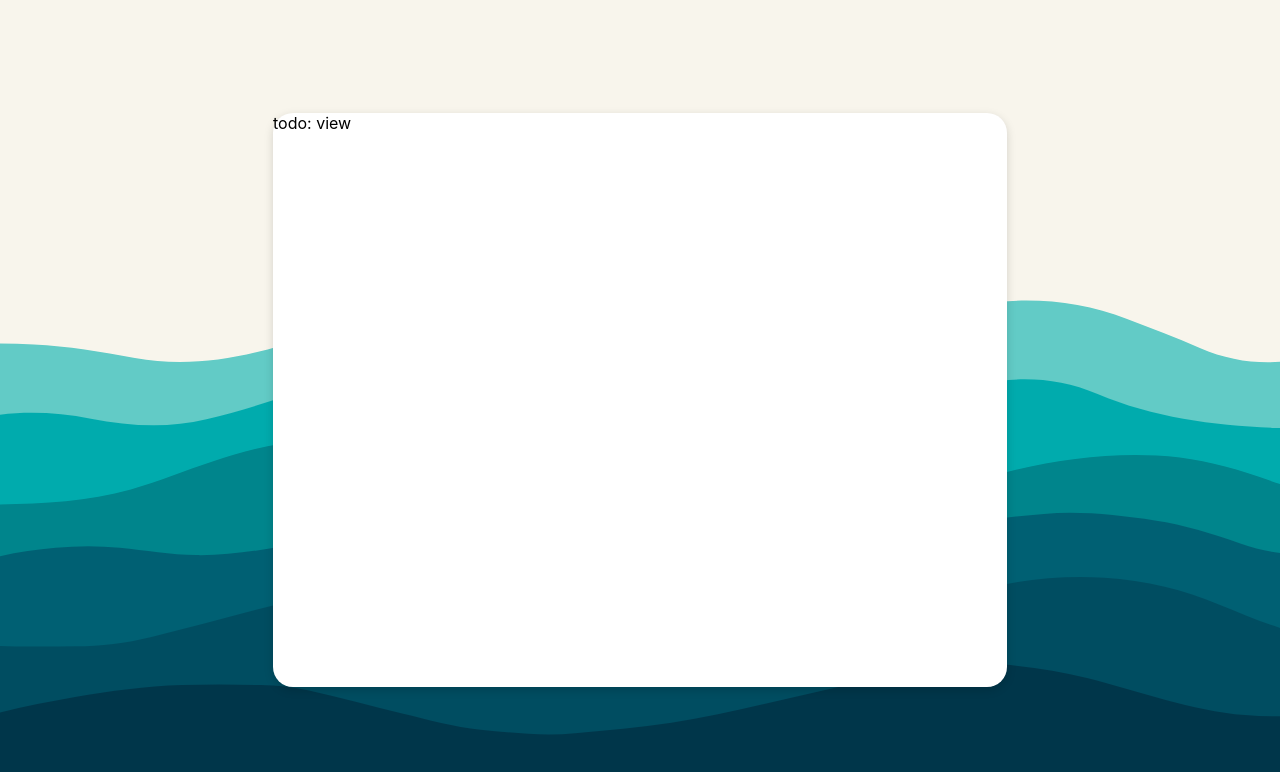
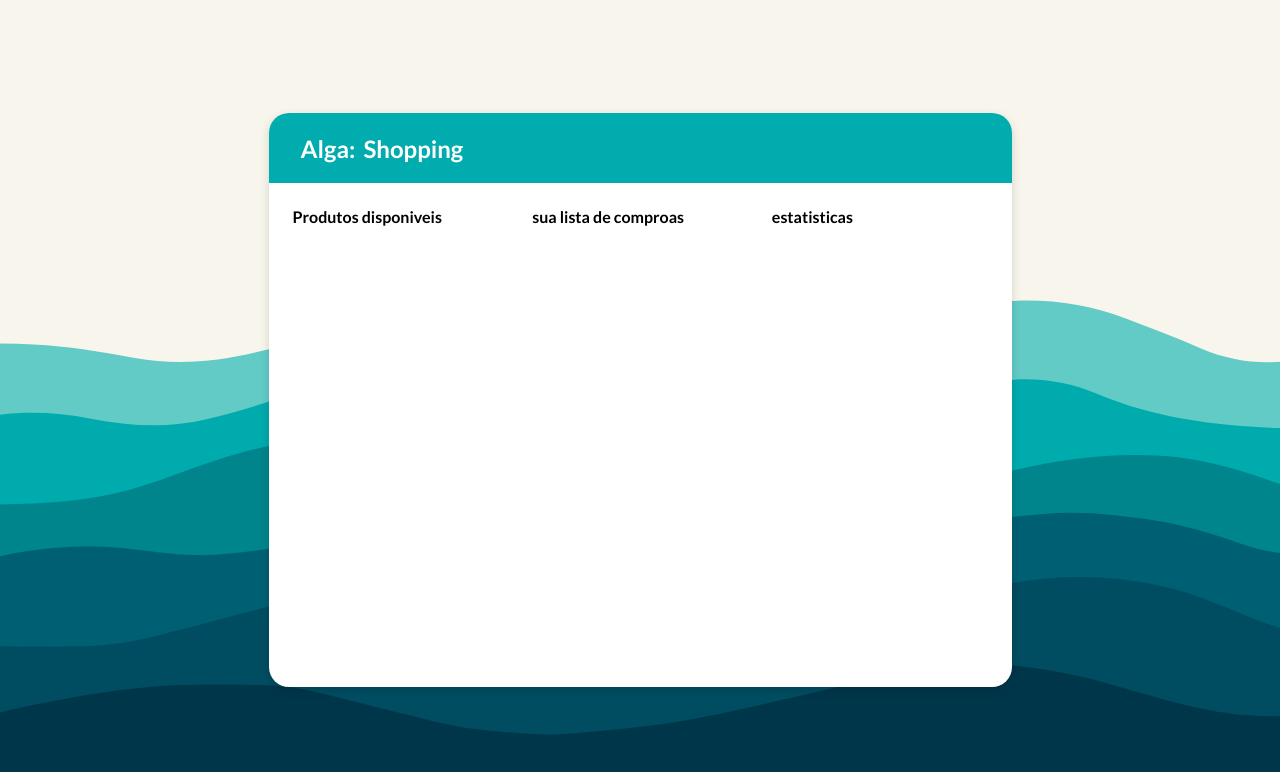
Before and after one commit to andermsilva/algashopp, a React (Create React App) app: page / in a window 1280 px wide. Shown: the top 772 px of the page. Built offline with nearby package versions, Linux system fonts and the light colour scheme.

Commit message:
add_stage_layuot

```diff
--- a/public/index.html
+++ b/public/index.html
@@ -15,6 +15,7 @@
       user's mobile device or desktop. See https://developers.google.com/web/fundamentals/web-app-manifest/
     -->
     <link rel="manifest" href="%PUBLIC_URL%/manifest.json" />
+    <link href="https://fonts.googleapis.com/css2?family=Lato:ital,wght@0,700;0,900;1,400&display=swap" rel="stylesheet">
     <!--
       Notice the use of %PUBLIC_URL% in the tags above.
       It will be replaced with the URL of the `public` folder during the build.
--- a/src/components/App/App.jsx
+++ b/src/components/App/App.jsx
@@ -1,16 +1,34 @@
 import React from 'react';
-import {Wrapper, Container} from './App.styles'
-
+import AppContainer from '../AppContainer';
+import AppHeader from '../AppHeader';
+import { Container, Wrapper } from './App.styles'
 
 function App(){
+
     return(
+         <Wrapper >
 
-        <Wrapper >
+         <Container>
+           <AppHeader/>
+           <AppContainer
+              left={<div>
+                  Produtos disponiveis
+              </div>
 
-           <Container >
-               todo: view
-           </Container>
+              }
+              middle={<div>
+                   sua lista de comproas
+              </div>}
+              right={<div>
+
+                  estatisticas
+              </div>}
+
+           />
+         </Container>
+
         </Wrapper>
     );
 }
+
 export default App;
--- a/src/components/App/App.styles.js
+++ b/src/components/App/App.styles.js
@@ -1,23 +1,22 @@
 import styled from 'styled-components';
-import bg from '../../assets/bg.svg'
-export const Wrapper =styled.div`
-
-    height: 100vh;
+import bg from '../../assets/bg.svg';
+export const Wrapper =  styled.div`
+   height:100vh;
  background-color:#f8f5ec;
  background-image: url(${bg});
  background-size:cover;
  background-position:center center;
-
  display:flex;
  justify-content:center;
  align-items:center;
 
 `;
 export const Container = styled.div`
-   width: 734px;
+
+    width:743px;
     height:574px;
-   background-color:white;
-   box-shadow: 0 3px 10px rgba(0,0,0,.15);
-   border-radius: 20px;
+    box-shadow:0 3px 10px rgba(0,0,0,.15);
+    border-radius:20px;
+    background-color:#ffffff;
 
 `;
--- a/src/components/App/index.js
+++ b/src/components/App/index.js
@@ -1 +1 @@
-export {default} from './App'
+export { default }from './App'
--- /dev/null
+++ b/src/components/AppContainer/AppContainer.jsx
@@ -0,0 +1,26 @@
+import React from 'react';
+import { Wrapper }from './AppContainer.styles'
+
+function AppContainer({left,middle, right}){
+
+    return(
+          <Wrapper>
+             <div>
+                {left}
+             </div>
+
+             <div>
+                 {middle}
+             </div>
+
+             <div>
+                 {right}
+             </div>
+
+
+          </Wrapper>
+
+    );
+}
+
+export default AppContainer;
--- /dev/null
+++ b/src/components/AppContainer/AppContainer.styles.js
@@ -0,0 +1,9 @@
+import styled from 'styled-components';
+
+
+export const Wrapper = styled.main`
+    display:grid;
+    grid-template-columns: repeat(3, 1fr);
+    grid-column-gap:24px;
+    padding:24px;
+`;
--- /dev/null
+++ b/src/components/AppContainer/index.js
@@ -0,0 +1 @@
+export {default} from './AppContainer'
--- /dev/null
+++ b/src/components/AppHeader/AppHeader.jsx
@@ -0,0 +1,14 @@
+import React from 'react';
+import { Wrapper } from './AppHeader.styles'
+function AppHeader(){
+
+    return(
+        <Wrapper>
+           Alga:
+           <span>
+               Shopping
+           </span>
+        </Wrapper>
+    );
+}
+export default AppHeader;
--- /dev/null
+++ b/src/components/AppHeader/AppHeader.styles.js
@@ -0,0 +1,22 @@
+import styled from 'styled-components';
+
+export const Wrapper = styled.header`
+   background-color:#00acae;
+   height: 70px;
+   color: #FFFFFF;
+   font-size:24px;
+
+   border-top-right-radius:20px;
+   border-top-left-radius:20px;
+
+   display: flex;
+   align-items: center;
+    padding: 0 32px;
+
+   span{
+       font-weight:700;
+       margin: 8px;
+   }
+
+
+`;
--- /dev/null
+++ b/src/components/AppHeader/index.js
@@ -0,0 +1 @@
+export {default} from './AppHeader'
--- a/src/index.css
+++ b/src/index.css
@@ -1,13 +1,13 @@
-body {
-  margin: 0;
-  font-family: -apple-system, BlinkMacSystemFont, 'Segoe UI', 'Roboto', 'Oxygen',
-    'Ubuntu', 'Cantarell', 'Fira Sans', 'Droid Sans', 'Helvetica Neue',
-    sans-serif;
-  -webkit-font-smoothing: antialiased;
-  -moz-osx-font-smoothing: grayscale;
+
+@import url('https://fonts.googleapis.com/css2?family=Lato:ital,wght@0,700;0,900;1,400&display=swap');
+
+
+*{
+  margin:0;
+  padding: 0;
+  box-sizing: border-box;
 }
 
-code {
-  font-family: source-code-pro, Menlo, Monaco, Consolas, 'Courier New',
-    monospace;
+body{
+   font-family: 'Lato',sans-serif;
 }
--- a/src/views/Home.view.jsx
+++ b/src/views/Home.view.jsx
@@ -1,16 +1,11 @@
 import React from 'react';
-import App from '../components/App'
+import App from '../components/App/App';
 
 function HomeView(){
 
-    return (
+    return(
 
-        <div>
-           <App />
-        </div>
-
+        <App />
     );
-
-
 }
 export default HomeView;
```
Lines whose indentation alone changed are shown as unchanged.
